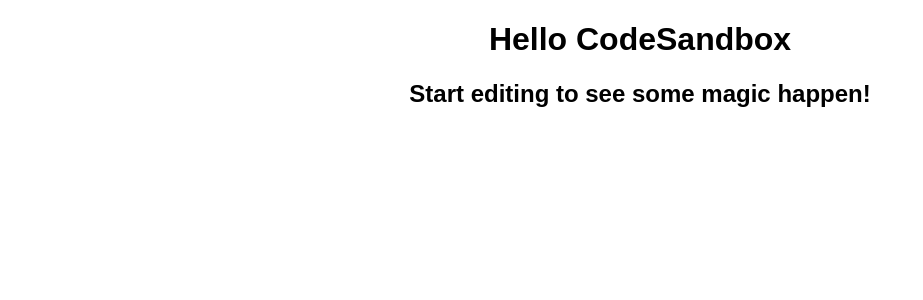
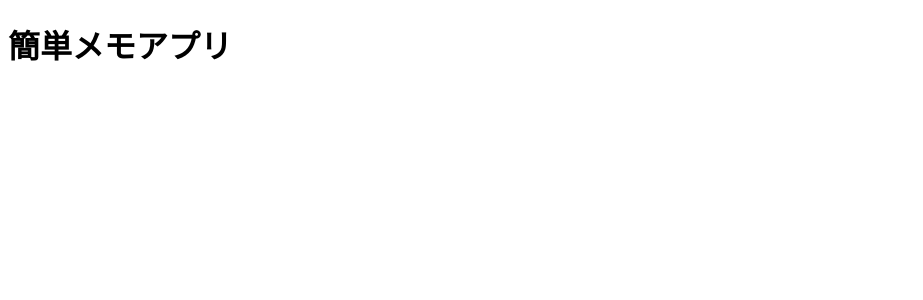
Before and after one commit to KNobuki/react-memo-app, a React (Create React App) app: page / in a window 1280 px wide. Shown: the top 300 px of the page, without its empty margins (0-923 px from the left). Built offline with nearby package versions, Linux system fonts and the light colour scheme.

Commit message:
Add header

```diff
--- a/package.json
+++ b/package.json
@@ -9,10 +9,12 @@
   ],
   "main": "src/index.tsx",
   "dependencies": {
+    "@types/styled-components": "^5.1.26",
     "loader-utils": "3.2.1",
     "react": "18.2.0",
     "react-dom": "18.2.0",
-    "react-scripts": "5.0.1"
+    "react-scripts": "5.0.1",
+    "styled-components": "^6.0.7"
   },
   "devDependencies": {
     "@types/react": "18.0.25",
--- a/src/App.tsx
+++ /dev/null
@@ -1,10 +0,0 @@
-import "./styles.css";
-
-export default function App() {
-  return (
-    <div className="App">
-      <h1>Hello CodeSandbox</h1>
-      <h2>Start editing to see some magic happen!</h2>
-    </div>
-  );
-}
--- /dev/null
+++ b/src/components/App.tsx
@@ -0,0 +1,9 @@
+import { FC } from "react"
+
+export const App: FC = () => {
+  return (
+		<div>
+			<h1>簡単メモアプリ</h1>
+		</div>
+	);
+};
--- a/src/index.tsx
+++ b/src/index.tsx
@@ -1,12 +1,5 @@
-import React from "react";
-import ReactDOM from "react-dom/client";
-import App from "./App";
+import { render } from 'react-dom'
+import { App } from './components/App'
 
-const rootElement = document.getElementById("root")!;
-const root = ReactDOM.createRoot(rootElement);
-
-root.render(
-  <React.StrictMode>
-    <App />
-  </React.StrictMode>
-);
+const rootElement = document.getElementById('root')
+render(<App />, rootElement)
```
Also changed, not shown: 1 other file (tests, documents, lock files or other folders).
